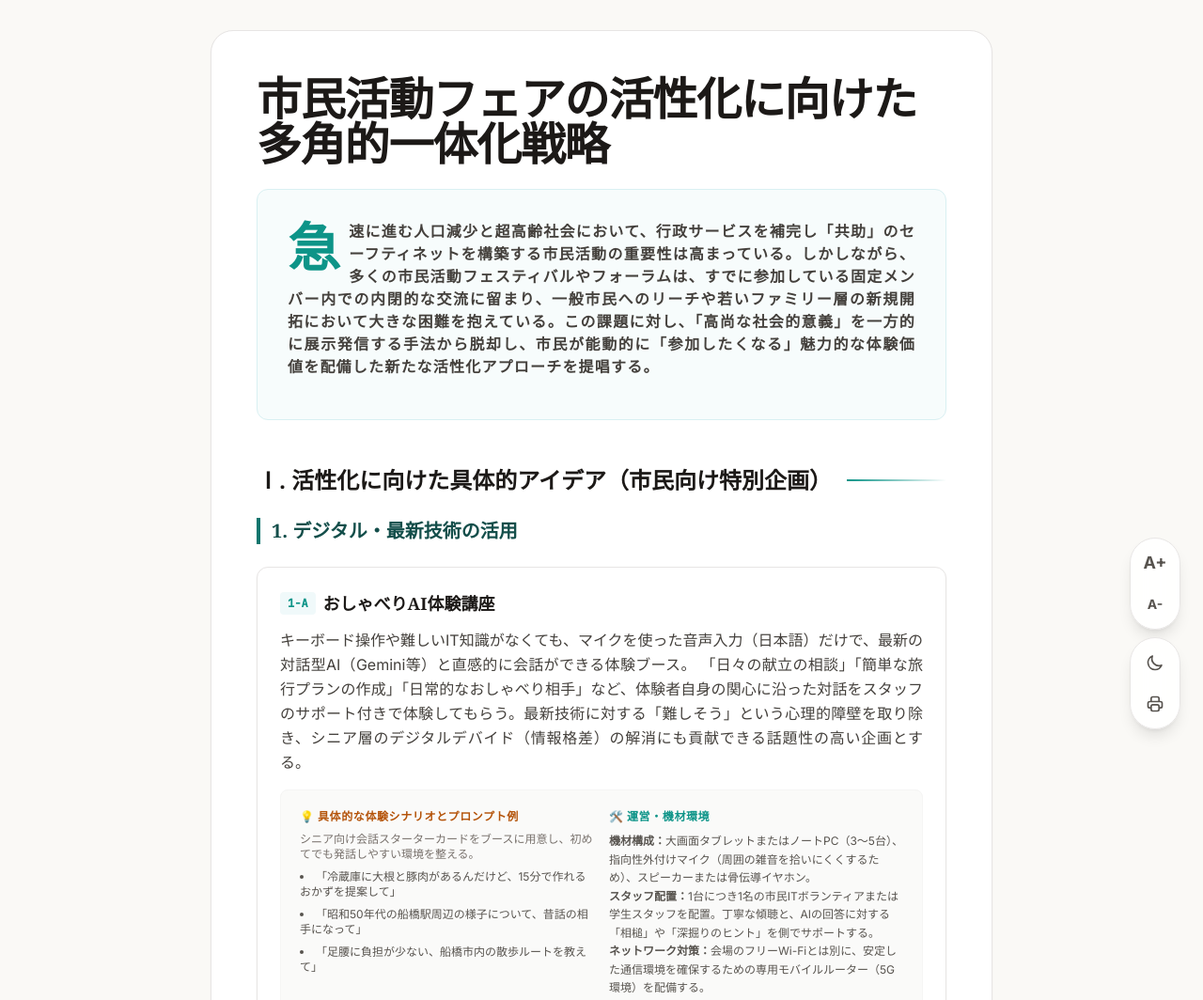
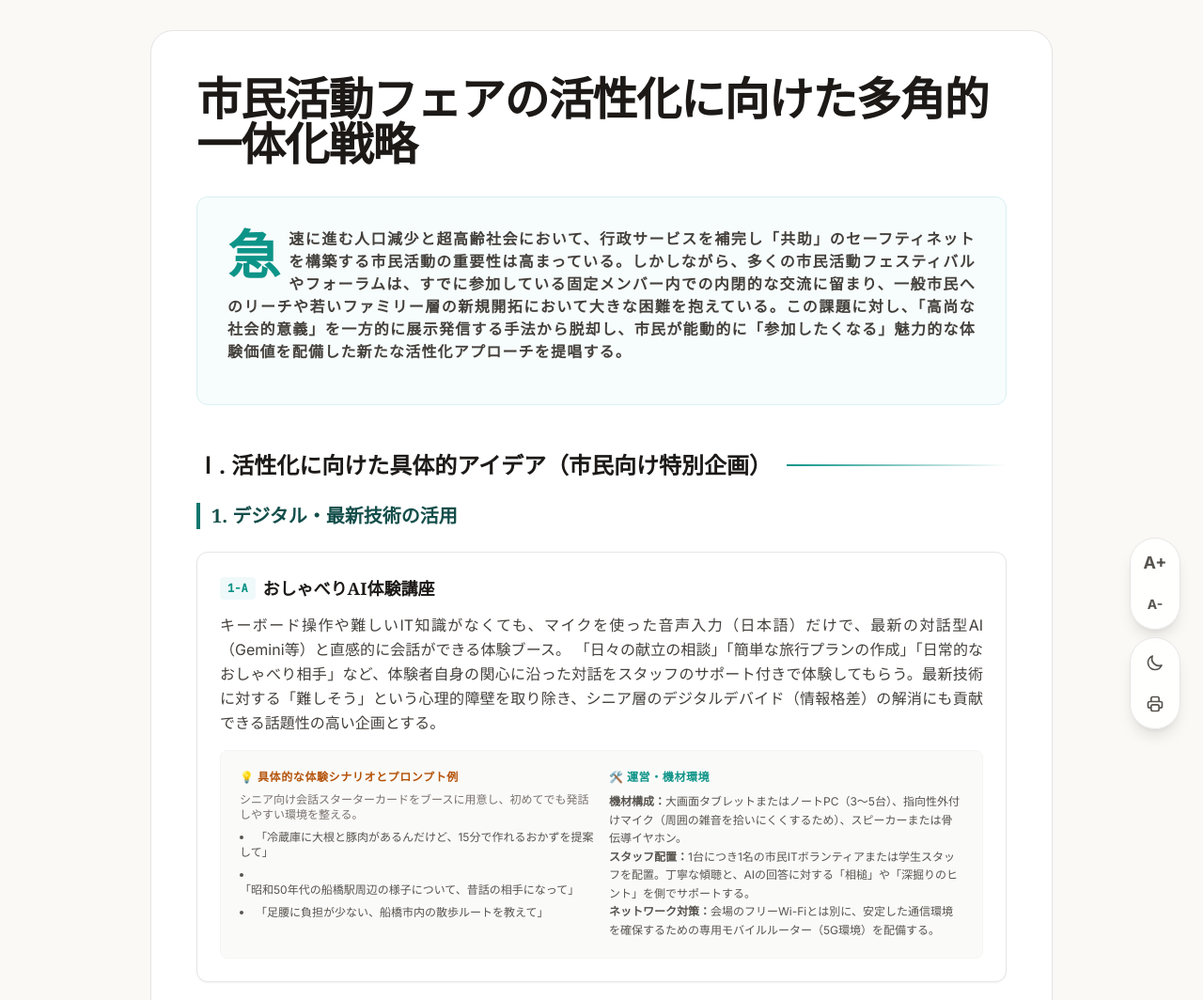
Before and after one commit to kunmasa2784/activity01, a plain HTML site: page simin-fairkikaku01.html in a window 1280 px wide. Shown: the top 1064 px of the page at 94% size. Drawn offline with nearby package versions, Linux system fonts and the light colour scheme.

Commit message:
Add files via upload

```diff
--- a/simin-fairkikaku01.html
+++ b/simin-fairkikaku01.html
@@ -89,13 +89,14 @@
     </div>
 
     <!-- レイアウト全体のコンテナ -->
-    <div class="max-w-4xl mx-auto px-4 md:px-8 py-8">
+    <div class="max-w-5xl mx-auto px-4 md:px-8 py-8">
 
         <!-- メイン論文コンテンツ -->
         <article id="article-content" class="print-container bg-white dark:bg-stone-900 border border-stone-200 dark:border-stone-800 rounded-3xl p-6 md:p-12 shadow-sm transition-all duration-300" style="font-size: 16px;">
 
-            <!-- 論文タイトル -->
-            <h1 class="font-serif font-bold text-3xl md:text-5xl text-stone-900 dark:text-white leading-tight tracking-tight mb-6">
+            <!-- 論文メタデータヘッダー -->
+
+            <h1 class="font-serif font-bold text-3xl md:text-5xl text-stone-900 dark:text-white leading-tight tracking-tight mb-8">
                 市民活動フェアの活性化に向けた多角的一体化戦略
             </h1>
 
```
